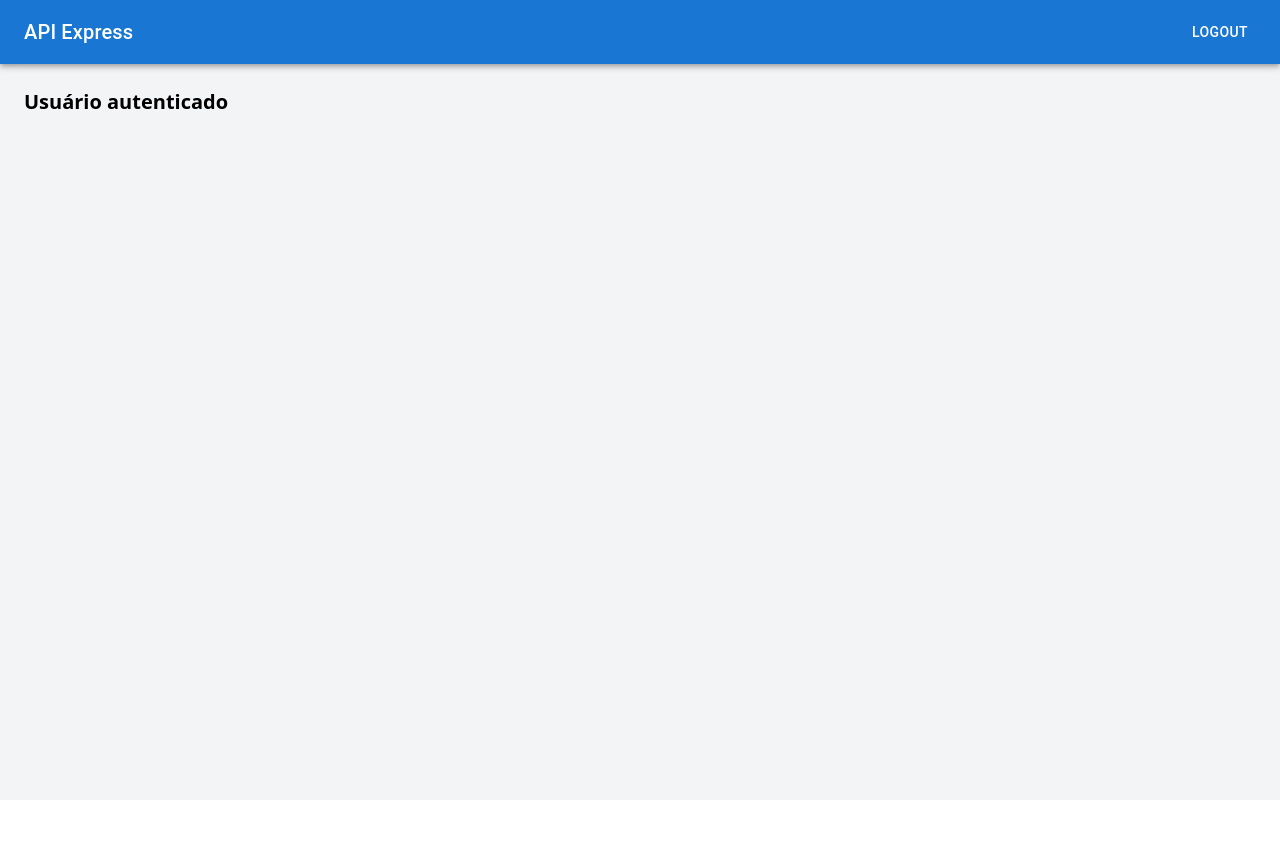
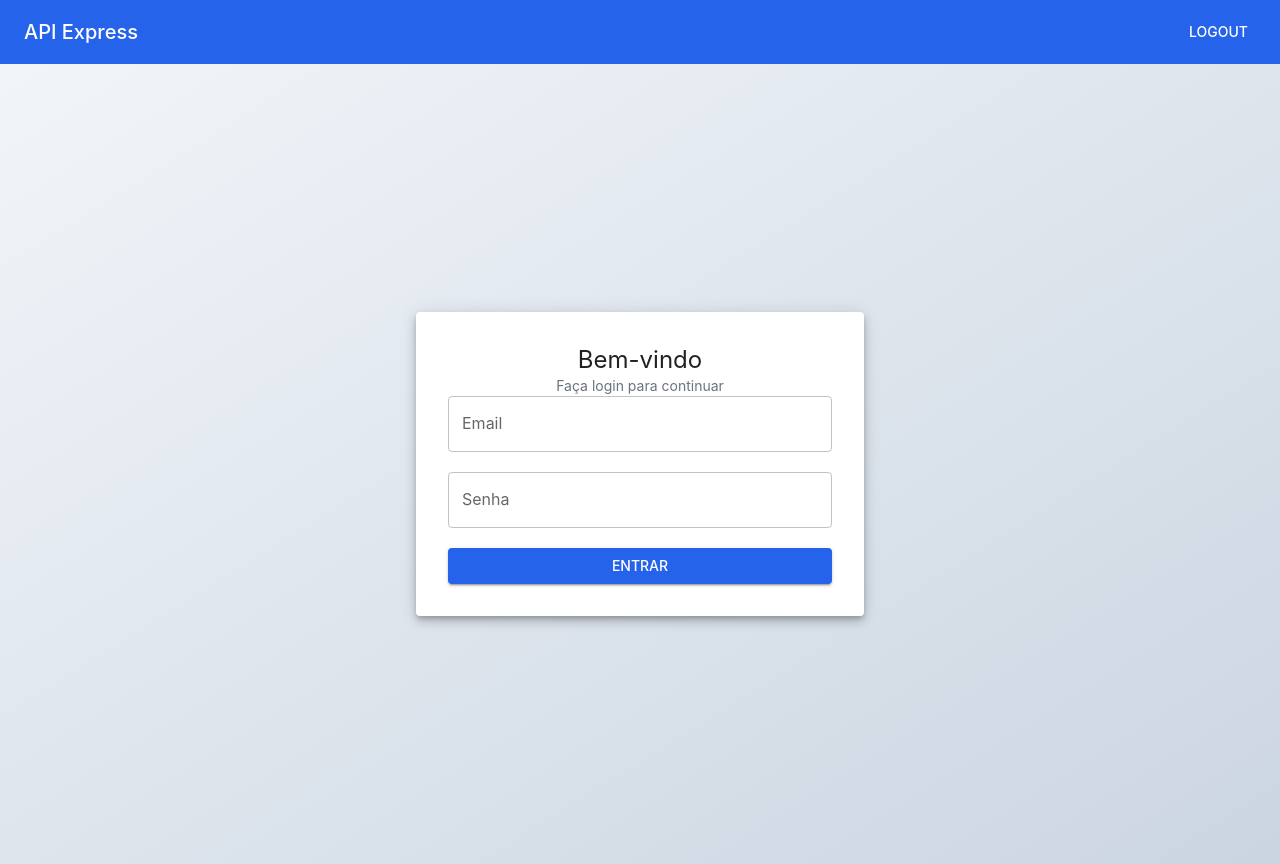
Before and after one commit to vhramoss/api-express, a React (Vite) app in the folder frontend/: page /login in a window 1280 px wide. Before the commit the page ends 800 px from the top, so only its background shows below. Built offline with nearby package versions, Linux system fonts and the light colour scheme; sample sign-in values are in the browser's storage.

Commit message:
feat(frontend): add MUI theme, protected routing and characters page

```diff
--- a/frontend/src/App.tsx
+++ b/frontend/src/App.tsx
@@ -1,22 +1,27 @@
 import Login from "./pages/login";
 import Header from "./components/header";
 import { useAuth } from "./contexts/authContext";
+import { BrowserRouter, Routes, Route, Navigate } from "react-router-dom";
+import Characters from "./pages/characters";
+import PrivateRoute from "./components/privateRoute";
 
 function App() {
   const { isAuthenticated } = useAuth();
 
-  if (!isAuthenticated) {
-    return <Login />;
-  }
   return (
-    <div className="min-h-screen bg-gray-100">
-      <Header />
-      <div className="p-6">
-        <h1 className="text-xl font-semibold">
-          Usuário autenticado
-        </h1>
-      </div>
-    </div>
+    <BrowserRouter>
+      {isAuthenticated && <Header />}
+      <Routes>
+        <Route path="/login" element={<Login />}/>
+
+        <Route path="/characters" element={
+          <PrivateRoute>
+            <Characters />
+          </PrivateRoute>
+        }/>
+        <Route path="*" element={<Navigate to={isAuthenticated ? "/characters" : "/login"} replace />} />
+      </Routes>
+    </BrowserRouter>
   );
 }
 
--- a/frontend/src/components/header.tsx
+++ b/frontend/src/components/header.tsx
@@ -1,8 +1,15 @@
 import { AppBar, Toolbar, Typography, Button } from "@mui/material";
 import { useAuth } from "../contexts/authContext";
+import { useNavigate } from "react-router-dom";
 
 function Header() {
     const { logout } = useAuth();
+    const navigate = useNavigate();
+
+    function handleLogout() {
+        logout();
+        navigate("/login");
+    }
 
     return (
         <AppBar position="static">
@@ -10,7 +17,7 @@ function Header() {
                 <Typography variant="h6">
                     API Express
                 </Typography>
-                <Button color="inherit" onClick={logout}>
+                <Button color="inherit" onClick={handleLogout}>
                     Logout
                 </Button>
             </Toolbar>
--- /dev/null
+++ b/frontend/src/components/privateRoute.tsx
@@ -0,0 +1,19 @@
+import { Navigate } from "react-router-dom";
+import { useAuth } from "../contexts/authContext";
+import type { ReactNode } from "react";
+
+interface PrivateRouteProps {
+  children: ReactNode;
+}
+
+function PrivateRoute({children}: PrivateRouteProps) {
+    const {isAuthenticated} = useAuth();
+
+    if (!isAuthenticated) {
+        return <Navigate to="/login" replace />;
+    }
+
+    return children;
+}
+
+export default PrivateRoute;
--- a/frontend/src/main.tsx
+++ b/frontend/src/main.tsx
@@ -2,12 +2,18 @@ import React from "react";
 import ReactDOM from "react-dom/client";
 import App from "./App";
 import "./index.css";
+
 import { AuthProvider } from "./contexts/authContext";
+import { ThemeProvider, CssBaseline } from "@mui/material";
+import theme from "./theme";
 
 ReactDOM.createRoot(document.getElementById("root")!).render(
   <React.StrictMode>
     <AuthProvider>
-      <App />
+      <ThemeProvider theme={theme}>
+        <CssBaseline />
+        <App />
+      </ThemeProvider>
     </AuthProvider>
   </React.StrictMode>
 );
--- /dev/null
+++ b/frontend/src/theme.ts
@@ -0,0 +1,26 @@
+import { createTheme } from "@mui/material/styles";
+
+const theme = createTheme({
+  palette: {
+    primary: {
+      main: "#2563eb",
+    },
+    secondary: {
+      main: "#64748b",
+    },
+    background: {
+      default: "#f1f5f9",
+    },
+  },
+  typography: {
+    fontFamily: [
+        "Inter",
+        "Roboto",
+        '"Helvetica"',
+        "Arial",
+        "sans-serif"
+    ].join(","),
+  },
+});
+
+export default theme;
```
